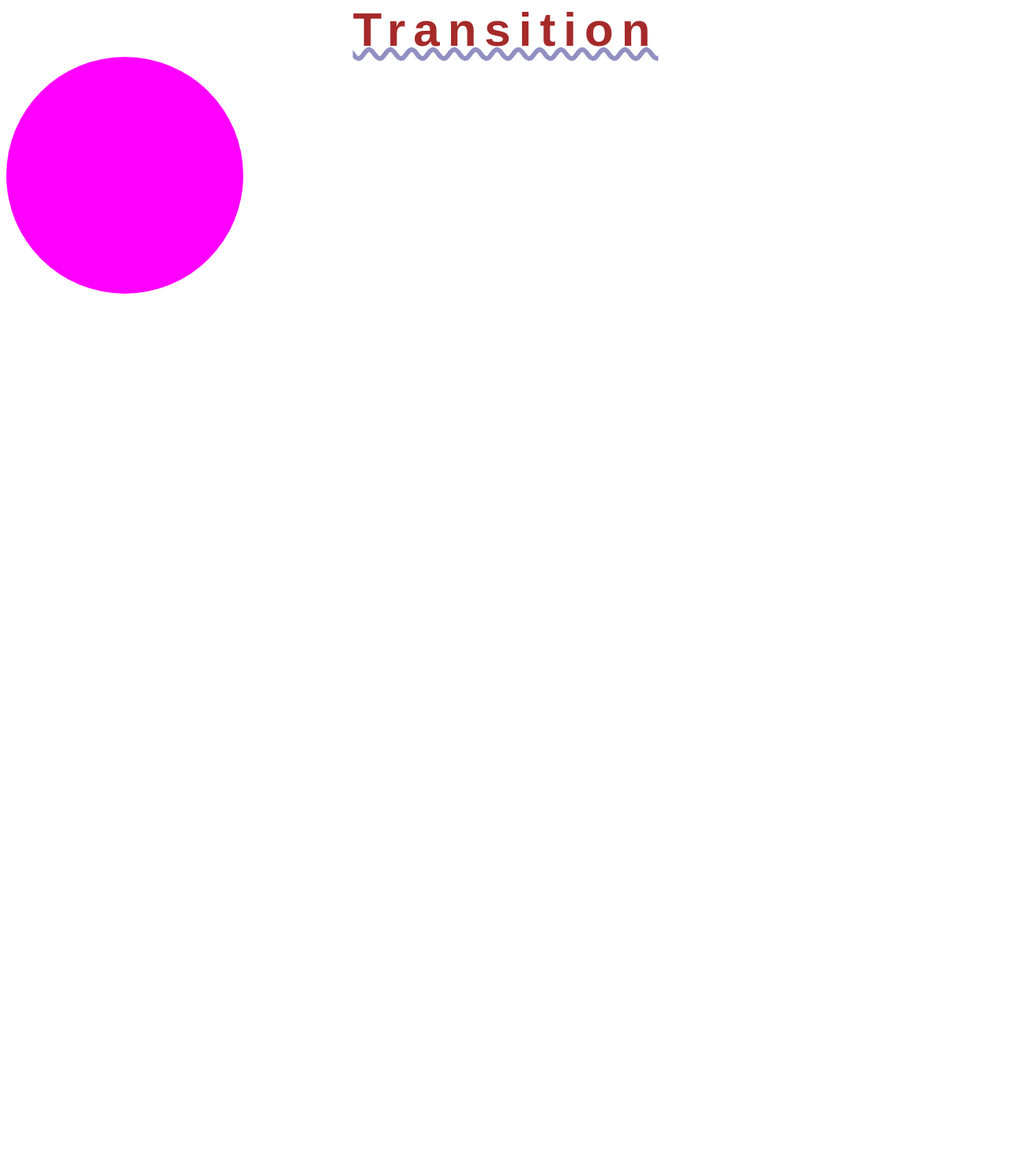
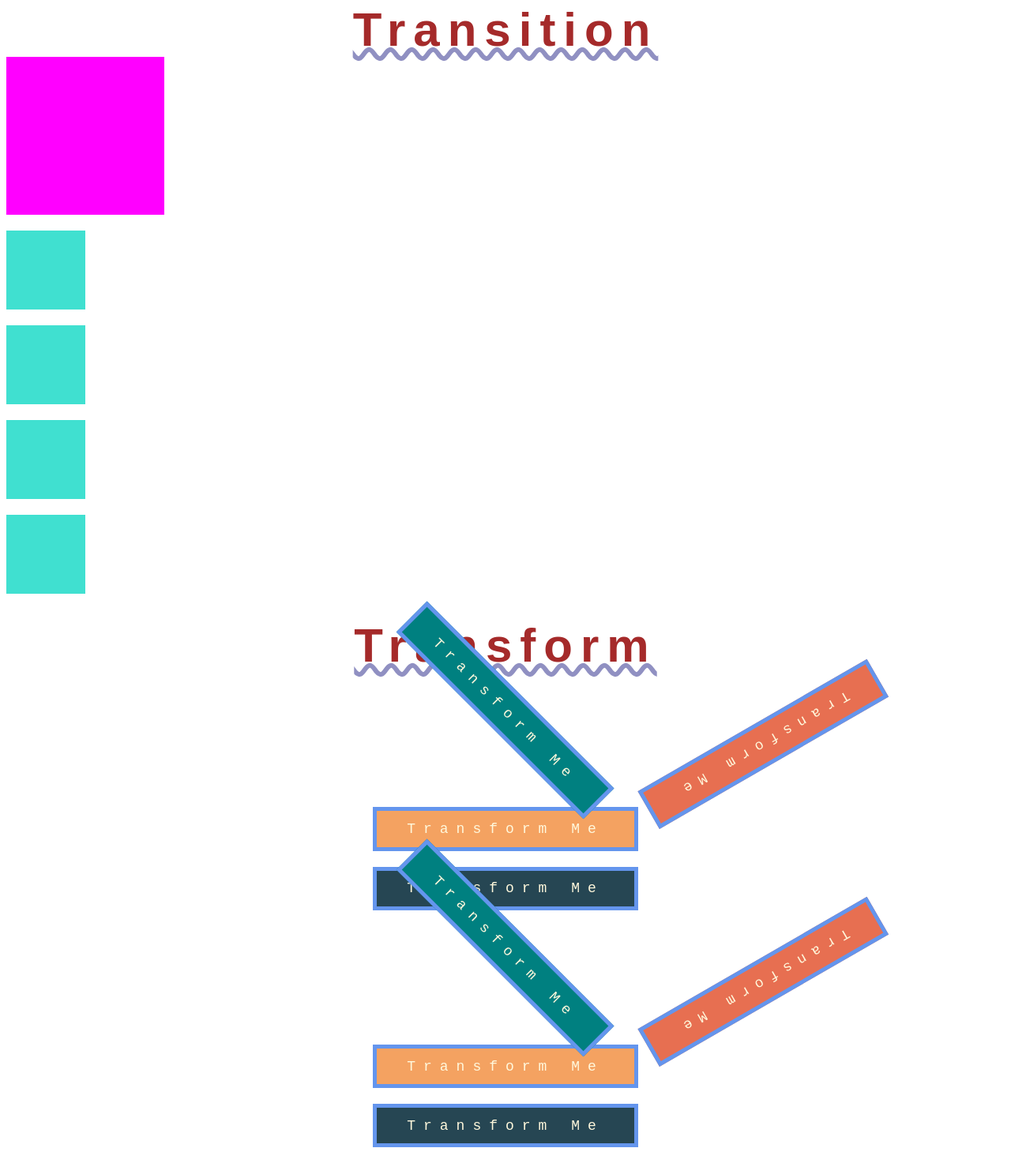
Before and after one commit to sheikhazeem786/Basic-HTML-CSS, a plain HTML site: page index.html in a window 1280 px wide. Shown: the part 3831-5304 px from the top of the page at 79% size. Before the commit the page ends 4211 px from the top, so only its background shows below. Drawn offline with Linux system fonts and the light colour scheme.

Commit message:
css addition

```diff
--- a/Assets/CSS/myindex.css
+++ b/Assets/CSS/myindex.css
@@ -234,14 +234,80 @@
   }
 
   .circle {
-      height: 300px !important;
-      width: 300px !important;
+      height: 200px !important;
+      width: 200px !important;
       background-color: magenta !important;
-      border-radius: 50% !important;
+      transition: all 1s 1s;
+      transition: background-color 1s, border-radius 1.5s;
   }
 
   .circle:hover {
       background-color: mediumturquoise !important;
+      border-radius: 50% !important;
+      transition: all 1s 1s;
+  }
+
+  section.transition div {
+      height: 100px;
+      width: 100px;
+      background-color: turquoise;
+      margin: 20px 0;
+      transition: margin-left 3s;
+  }
+
+  .transition:hover div {
+      margin-left: 500px;
+  }
+
+  .transition-timing:nth-of-type(1) {
+      transition-timing-function: ease-in;
+  }
+
+  .transition-timing:nth-of-type(2) {
+      transition-timing-function: ease-out;
+  }
+
+  .transition-timing:nth-of-type(3) {
+      transition-timing-function: cubic-bezier(.85, 0, 0.15, 1);
+  }
+
+  .transition-timing:nth-of-type(4) {
+      transition-timing-function: cubic-bezier(.7, 0, 0.84, 0);
+  }
+
+  section h1 {
+      background-color: teal;
+      border: 5px solid cornflowerblue;
+      color: cornsilk;
+      padding: 0.7em;
+      width: 300px;
+      font-size: 1.8em;
+      text-align: center;
+      margin: 20px auto;
+      font-family: 'Courier New', Courier, monospace;
+      font-weight: lighter;
+      text-decoration: none;
+  }
+
+  section h1:nth-of-type(2n) {
+      background-color: #e76f51;
+  }
+
+  section h1:nth-of-type(3n) {
+      background-color: #f4a261;
+  }
+
+  section h1:nth-of-type(4n) {
+      background-color: #264653;
+  }
+
+  section.transformation h1:nth-of-type(1) {
+      transform: rotate(45deg);
+  }
+
+  section.transformation h1:nth-of-type(2) {
+      transform-origin: bottom right;
+      transform: rotateZ(150deg);
   }
   /* #sticky #middle-div {
       position: -webkit-sticky;
--- a/index.html
+++ b/index.html
@@ -175,6 +175,28 @@
     </section>
     <h1>Transition</h1>
     <div class="circle"></div>
+    <section class="transition">
+        <div class="transition-timing"></div>
+        <div class="transition-timing"></div>
+        <div class="transition-timing"></div>
+        <div class="transition-timing"></div>
+    </section>
+    <br>
+    <h1>Transform</h1>
+
+    <section class="transformation">
+        <h1>Transform Me</h1>
+        <h1>Transform Me</h1>
+        <h1>Transform Me</h1>
+        <h1>Transform Me</h1>
+    </section>
+    <section class="transformation">
+        <h1>Transform Me</h1>
+        <h1>Transform Me</h1>
+        <h1>Transform Me</h1>
+        <h1>Transform Me</h1>
+    </section>
+    </div>
     <!-- <h2>I am H2</h2>
     <h2>I am H2</h2>
     <h2>I am H2</h2>
```
